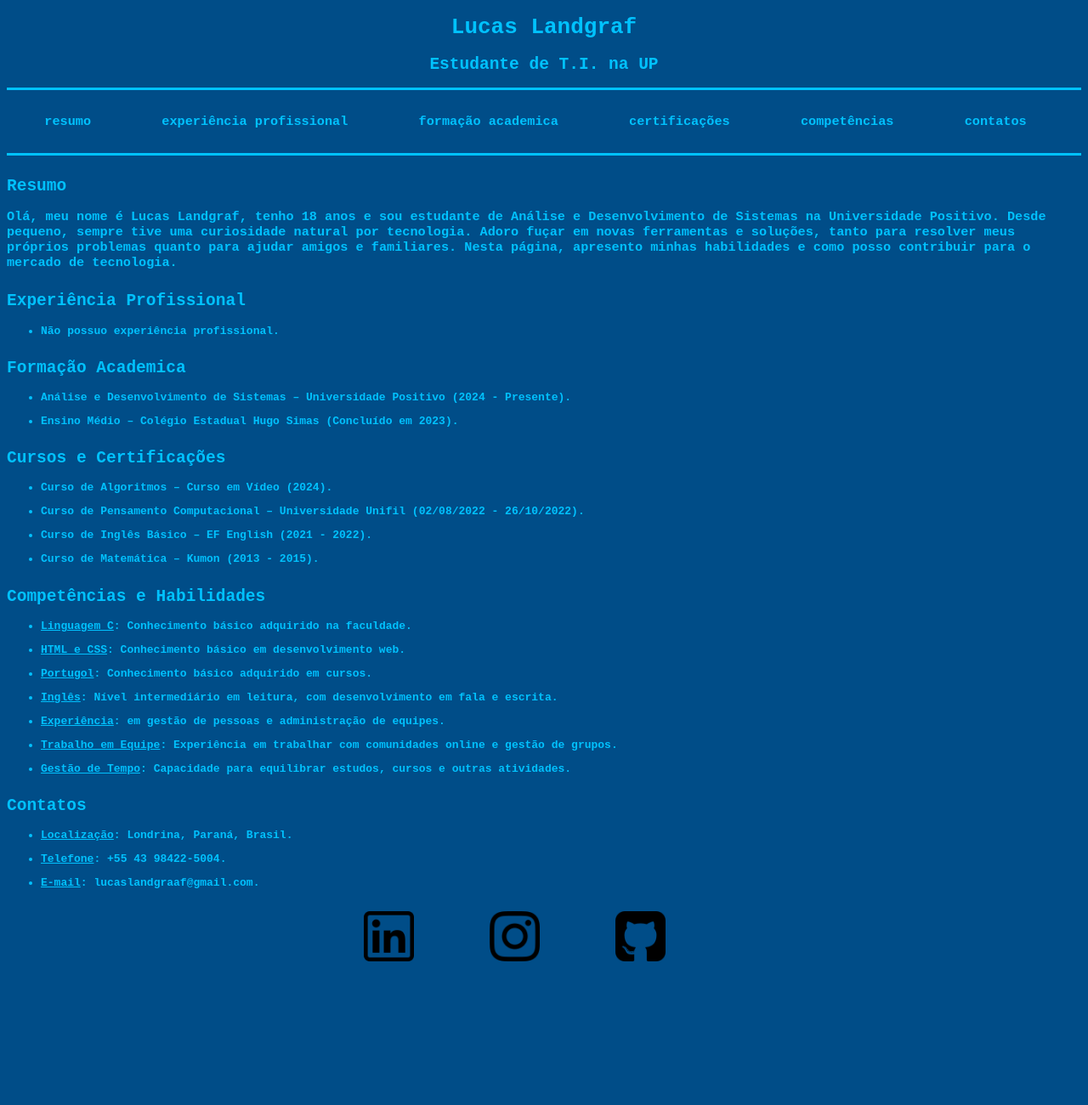
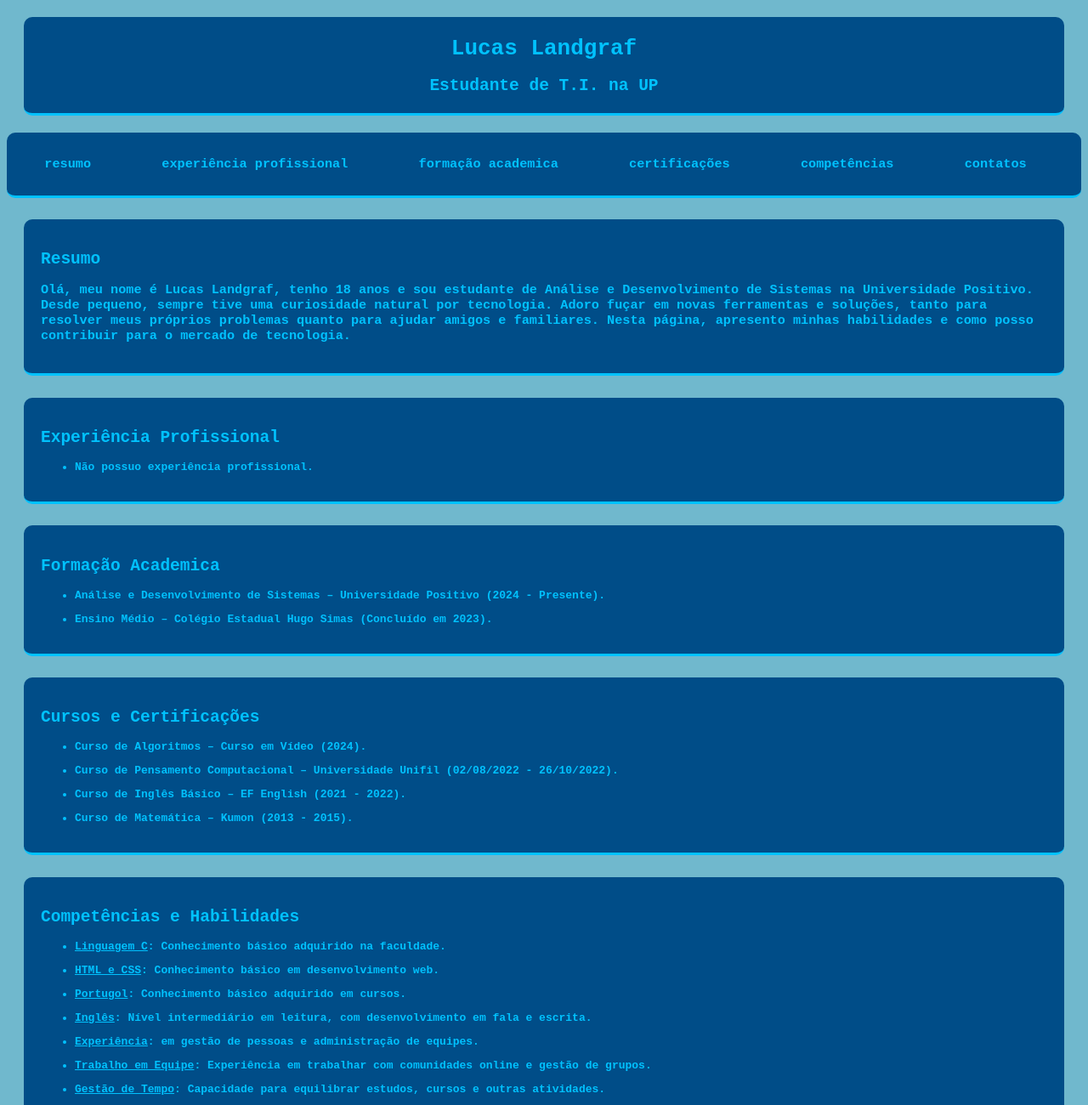
Before and after one commit to lucaslandgraf/TrabalhoCurriculo, a plain HTML site: page docs/index.html in a window 1280 px wide. Shown: the top 1300 px of the page at 85% size. Before the commit the page ends 1143 px from the top, so only its background shows below. Drawn offline with Linux system fonts and the light colour scheme.

Commit message:
Update meuestilo.css

```diff
--- a/docs/css/meuestilo.css
+++ b/docs/css/meuestilo.css
@@ -1,5 +1,5 @@
 body{
-    background-color: #004d88;
+    background-color: #70b8cd;
     font-family: monospace;
     color: #00c2ff
 }
@@ -8,7 +8,10 @@ body{
     color: #00c2ff;
     border-bottom: solid;
     text-align: center;
-    justify-content: center;
+    background-color: #004d88;
+    padding: 5px;
+    margin: 20px;
+    border-radius: 10px;
 }
 
 .secoes-container{
@@ -18,6 +21,8 @@ body{
     padding: 1%;
     border-bottom: solid;
     margin-bottom: 2%;
+    border-radius: 10px;
+    background-color: #004d88;
 }
 
 .secoes a{
@@ -25,7 +30,6 @@ body{
     margin-right: 20px;
     text-decoration: none;
     color: #00c2ff;
-
 }
 
 .secoes :hover{
@@ -35,6 +39,14 @@ body{
 .imagens {
     display: flex;
     justify-content: center;
+    border: 30px solid #004d88;
+    background-color: #004d88;
+    margin: 20px;
+    color: #00c2ff;
+    border-bottom: solid;
+    border-radius: 10px;
+    padding-bottom: 10px;
+    padding-left: 50px;
 }
 
 .imagens img{
@@ -42,6 +54,25 @@ body{
     width: 40%;
 }
 
+.subir{
+    display: flex;
+    justify-content: space-around;
+}
+
+.subir a{
+    color: black;
+    text-decoration: none;
+}
+
+.subir :hover{
+    color: white;
+}
+
 #resumo, #experiencia, #formacao, #certificacao, #competencia, #contato{
+    margin: 20px;
+    padding: 20px;
+    border-radius: 10px;
+    border-bottom: solid;
+    background-color: #004d88;
     margin-bottom: 2%;
 }
```
